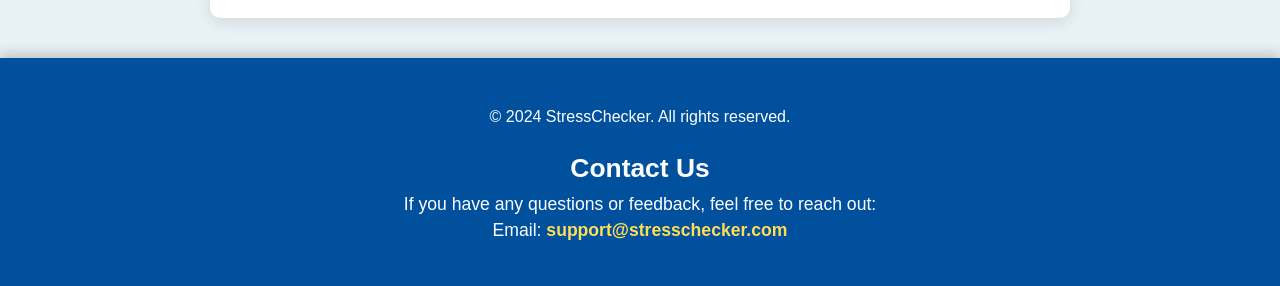
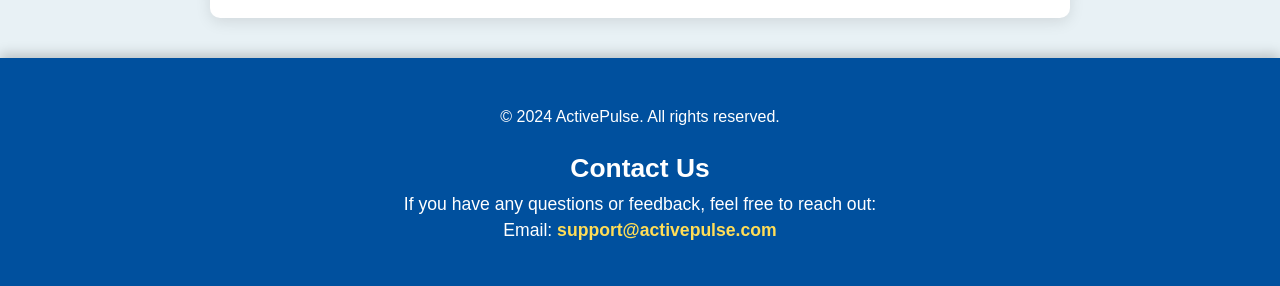
Before and after one commit to AmruthaTamada/Human-stress-detection-webiste, a Django app: template users/templates/stress_predictor.html in a window 1280 px wide. Shown: the part 1373-1659 px from the top of the page. Run offline with Django 3.2, Linux system fonts and the light colour scheme; the template is opened without the code that fills it, so the values that code supplies are empty.

Commit message:
stress_predictor.html

```diff
--- a/users/templates/stress_predictor.html
+++ b/users/templates/stress_predictor.html
@@ -92,11 +92,11 @@
     </div>
     <footer class="footer">
         <div class="footer-content">
-            <p>&copy; 2024 StressChecker. All rights reserved.</p>
+            <p>&copy; 2024 ActivePulse. All rights reserved.</p>
             <div class="contact-us">
                 <h3>Contact Us</h3>
                 <p>If you have any questions or feedback, feel free to reach out:</p>
-                <p>Email: <a href="mailto:support@stresschecker.com">support@stresschecker.com</a></p>
+                <p>Email: <a href="mailto:support@activepulse.com">support@activepulse.com</a></p>
             </div>
         </div>
     </footer>
```
